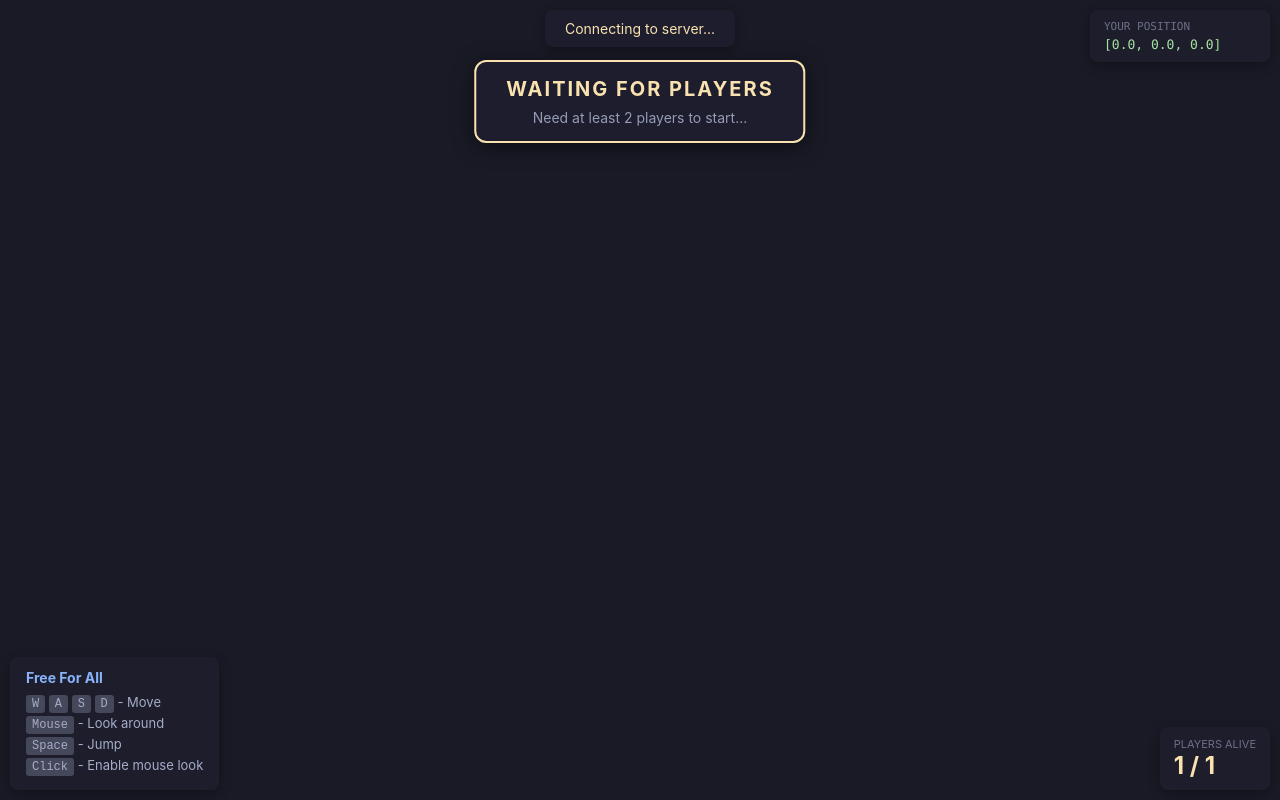
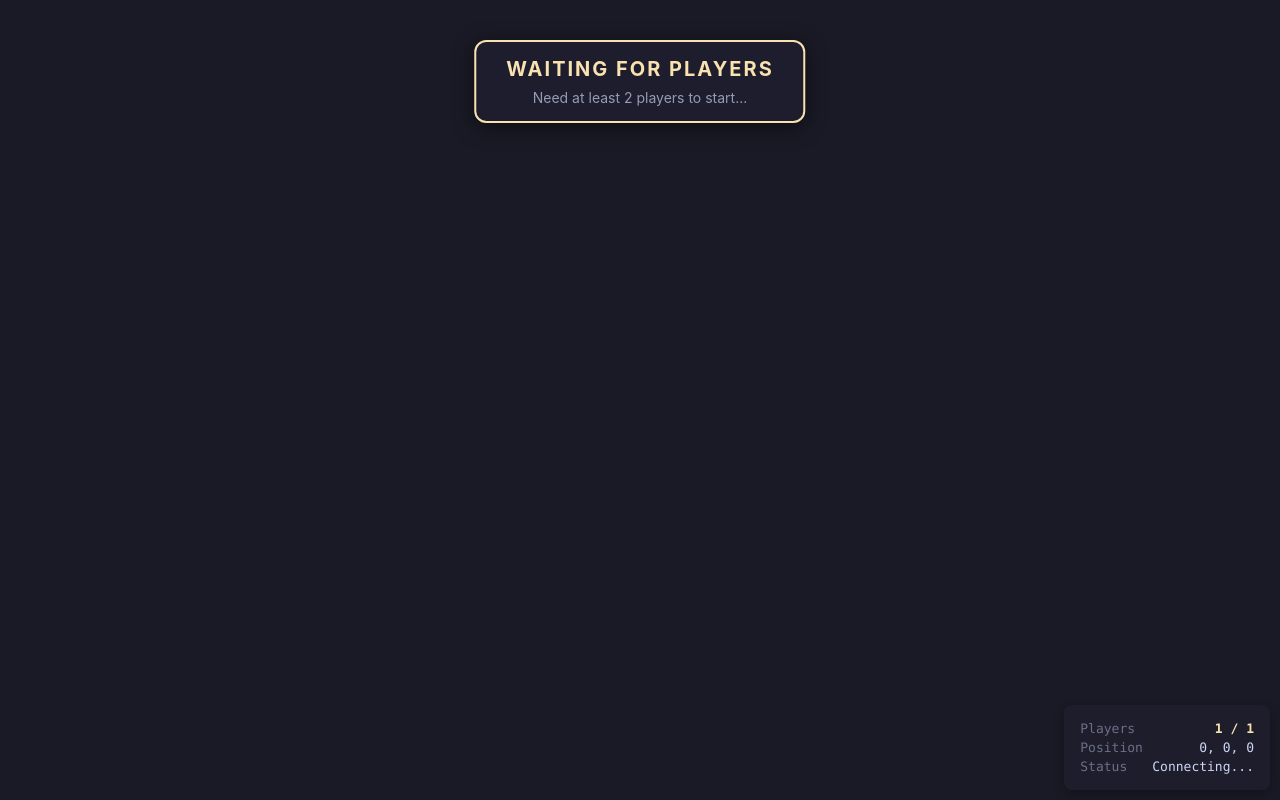
Before and after one commit to mariogeiger/globalgamejam2026, a plain HTML site: page client/index.html in a window 1280 px wide. Drawn offline with Linux system fonts and the light colour scheme.

Commit message:
update html

```diff
--- a/client/index.html
+++ b/client/index.html
@@ -21,74 +21,11 @@
             width: 100%;
             height: 100%;
         }
-        #connection-status {
-            position: fixed;
-            top: 10px;
-            left: 50%;
-            transform: translateX(-50%);
-            background: rgba(30, 30, 46, 0.95);
-            padding: 10px 20px;
-            border-radius: 8px;
-            color: #f9e2af;
-            font-size: 14px;
-            z-index: 1000;
-            box-shadow: 0 4px 12px rgba(0,0,0,0.3);
-        }
-        .controls {
-            position: fixed;
-            bottom: 10px;
-            left: 10px;
-            background: rgba(30, 30, 46, 0.9);
-            padding: 12px 16px;
-            border-radius: 8px;
-            color: #cdd6f4;
-            font-size: 13px;
-            z-index: 1000;
-            box-shadow: 0 4px 12px rgba(0,0,0,0.3);
-        }
-        .controls h4 {
-            margin-bottom: 8px;
-            color: #89b4fa;
-            font-size: 14px;
-        }
-        .controls p {
-            margin: 4px 0;
-            color: #a6adc8;
-        }
-        .controls kbd {
-            background: #45475a;
-            padding: 2px 6px;
-            border-radius: 3px;
-            font-family: monospace;
-            font-size: 12px;
-        }
-        #coordinates {
-            position: fixed;
-            top: 10px;
-            right: 10px;
-            background: rgba(30, 30, 46, 0.9);
-            padding: 10px 14px;
-            border-radius: 8px;
-            color: #a6e3a1;
-            font-family: 'SF Mono', Monaco, 'Consolas', monospace;
-            font-size: 13px;
-            z-index: 1000;
-            box-shadow: 0 4px 12px rgba(0,0,0,0.3);
-            min-width: 180px;
-        }
-        #coordinates .label {
-            color: #6c7086;
-            font-size: 11px;
-            margin-bottom: 4px;
-        }
-        #coordinates .value {
-            color: #a6e3a1;
-        }
 
         /* Game status box - top center */
         .game-status-box {
             position: fixed;
-            top: 60px;
+            top: 40px;
             left: 50%;
             transform: translateX(-50%);
             padding: 15px 30px;
@@ -205,26 +142,44 @@
             50% { opacity: 1; }
         }
 
-        #player-info {
+        /* Info panel - bottom right */
+        #info-panel {
             position: fixed;
             bottom: 10px;
             right: 10px;
             background: rgba(30, 30, 46, 0.9);
-            padding: 10px 14px;
+            padding: 12px 16px;
             border-radius: 8px;
-            color: #cdd6f4;
-            font-size: 14px;
+            font-family: 'SF Mono', Monaco, 'Consolas', monospace;
+            font-size: 13px;
             z-index: 1000;
             box-shadow: 0 4px 12px rgba(0,0,0,0.3);
+            min-width: 200px;
         }
-        #player-info .label {
+        #info-panel .row {
+            display: flex;
+            margin: 4px 0;
+            gap: 12px;
+        }
+        #info-panel .label {
             color: #6c7086;
-            font-size: 11px;
+            min-width: 60px;
+            flex-shrink: 0;
         }
-        #player-info .count {
+        #info-panel .value {
+            color: #cdd6f4;
+            text-align: right;
+            flex: 1;
+        }
+        #info-panel .value.highlight {
             color: #f9e2af;
-            font-size: 24px;
             font-weight: bold;
+        }
+        #info-panel .value.connected {
+            color: #a6e3a1;
+        }
+        #info-panel .value.disconnected {
+            color: #f38ba8;
         }
     </style>
 </head>
@@ -258,24 +213,19 @@
         <p>Game in progress. Waiting for next round...</p>
     </div>
 
-    <div id="connection-status">Connecting to server...</div>
-
-    <div id="coordinates">
-        <div class="label">YOUR POSITION</div>
-        <div class="value" id="local-pos">[0.0, 0.0, 0.0]</div>
-    </div>
-
-    <div class="controls">
-        <h4>Free For All</h4>
-        <p><kbd>W</kbd> <kbd>A</kbd> <kbd>S</kbd> <kbd>D</kbd> - Move</p>
-        <p><kbd>Mouse</kbd> - Look around</p>
-        <p><kbd>Space</kbd> - Jump</p>
-        <p><kbd>Click</kbd> - Enable mouse look</p>
-    </div>
-
-    <div id="player-info">
-        <div class="label">PLAYERS ALIVE</div>
-        <div class="count" id="player-count">1 / 1</div>
+    <div id="info-panel">
+        <div class="row">
+            <span class="label">Players</span>
+            <span class="value highlight" id="player-count">1 / 1</span>
+        </div>
+        <div class="row">
+            <span class="label">Position</span>
+            <span class="value" id="local-pos">0, 0, 0</span>
+        </div>
+        <div class="row">
+            <span class="label">Status</span>
+            <span class="value" id="connection-status">Connecting...</span>
+        </div>
     </div>
 
     <link data-trunk rel="rust" data-wasm-opt="z" />
```
